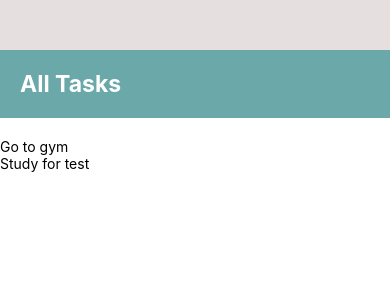
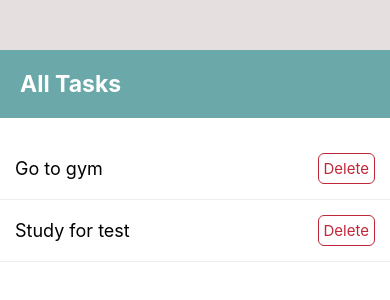
Before and after one commit to payton-burr/react-native-todo, a React Native app: screen / in a window 390 px wide. Shown: the top 300 px of the page. Built offline with nearby package versions, Linux system fonts and the light colour scheme.

Commit message:
Added delete functionality

```diff
--- a/App.js
+++ b/App.js
@@ -10,13 +10,17 @@ const App = () => {
     {id: Math.random().toString(), text: 'Study for test'},
   ]);
 
-
+  const deleteItem = (id) => {
+    setItems(prevItems => {
+      return prevItems.filter(item => item.id != id);
+    })
+  }
 
 
   return (
     <View style={styles.container}>
       <Header />
-      <FlatList data={items} renderItem={({item}) => <Task item={item}/>}
+      <FlatList data={items} renderItem={({item}) => <Task item={item} deleteItem={deleteItem}/>}
       />
     </View>
   )
--- a/components/Task.js
+++ b/components/Task.js
@@ -1,17 +1,36 @@
 import React from 'react';
 import { View,  Text, StyleSheet} from 'react-native';
 
-const Task = ({item}) => {
+const Task = ({item, deleteItem}) => {
 
   return (
-    <View style={styles.header}>
-      <Text style={styles.text}>{item.text}</Text>
-    </View>
+      <View style={styles.view}>
+        <Text style={styles.text}>{item.text}</Text>
+        <Text style={styles.btnDlt} onPress={() => deleteItem(item.id)}>Delete</Text>
+      </View>
   )
 }
 
 const styles = StyleSheet.create({
-
+  view: {
+    padding: 15,
+    borderBottomWidth: 1,
+    borderColor: '#eee',
+    flexDirection: 'row',
+    justifyContent: 'space-between',
+    alignItems: 'center'
+  },
+  text: {
+    fontSize: 18
+  },
+  btnDlt: {
+    color: '#c02739',
+    fontSize: 15,
+    borderColor: '#c02739',
+    borderWidth: 1,
+    borderRadius: 6,
+    padding: 5,
+  },
 });
 
 export default Task;
```
